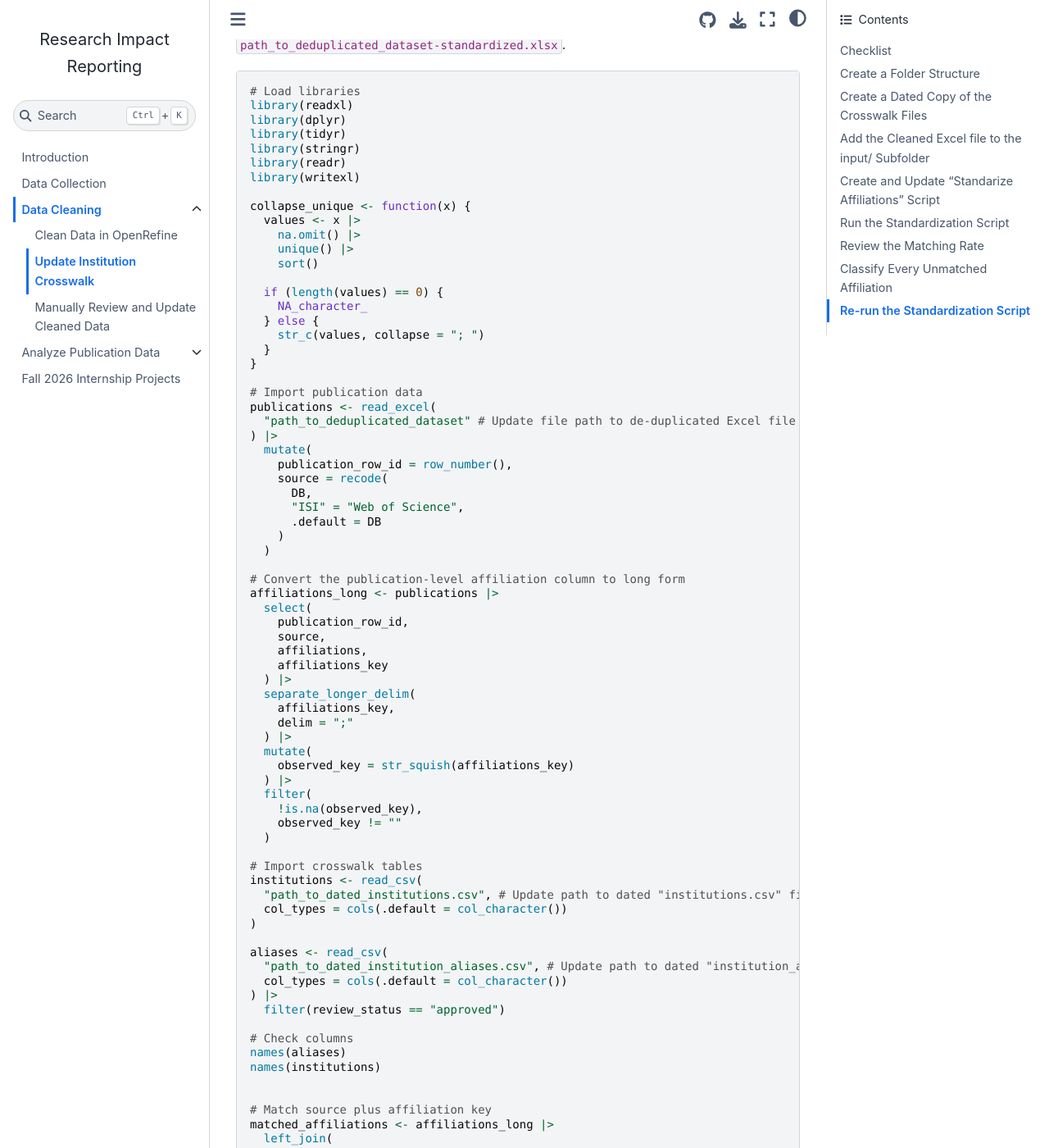
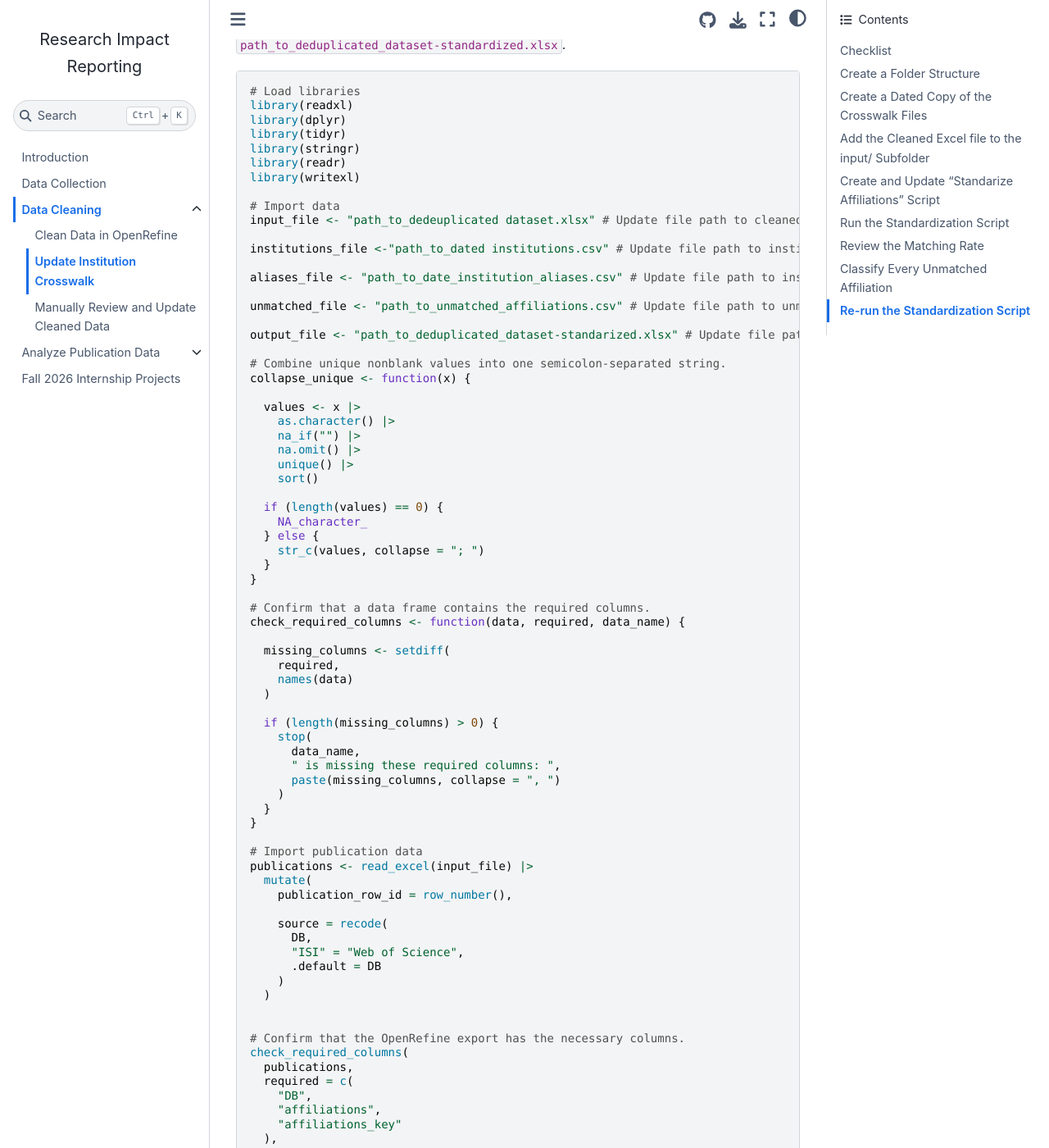
Before and after one commit to vvlooking/research-impact, a Jupyter Book: the page built from website/data-cleaning-crosswalk.md, in a window 1280 px wide and 1400 px high, scrolled down 1292 px. Shown: the whole window at 82% size. Built offline with Jupyter Book 1.0.4 settings and Sphinx 7.4.7 and the Sphinx Book theme 1.1.4, drawn with Linux system fonts in a browser that asks for light colours; pages that are not in the unit, such as notebooks, are missing from menus; some of the changed text lies outside the part shown.

Commit message:
Update data-cleaning-crosswalk.md

````diff
--- a/website/data-cleaning-crosswalk.md
+++ b/website/data-cleaning-crosswalk.md
@@ -27,7 +27,7 @@
 
 ## Create and Update "Standarize Affiliations" Script
 
-In RStudio, create the script `02_standardize_affiliations.R`. Then, update the following lines with the correct file paths: `path_to_deduplicated_dataset`, `path_to_dated_institutions.csv`, `path_to_dated_institution_aliases.csv`, `path_to_unmatched_affiliations.csv`, and `path_to_deduplicated_dataset-standardized.xlsx`.
+In RStudio, create the script `02_standardize_affiliations.R`. Then, update the following lines with the correct file paths: `path_to_deduplicated_dataset.xlsx`, `path_to_dated_institutions.csv`, `path_to_dated_institution_aliases.csv`, `path_to_unmatched_affiliations.csv`, and `path_to_deduplicated_dataset-standardized.xlsx`.
 
 ```r
 # Load libraries
@@ -38,8 +38,23 @@
 library(readr)
 library(writexl)
 
+# Import data
+input_file <- "path_to_dedeuplicated dataset.xlsx" # Update file path to cleaned de-duplicated OpenRefine dataset
+
+institutions_file <-"path_to_dated institutions.csv" # Update file path to institutions crosswalk
+
+aliases_file <- "path_to_date_institution_aliases.csv" # Update file path to institution aliases
+
+unmatched_file <- "path_to_unmatched_affiliations.csv" # Update file path to unmatched affiliations spreadsheet
+
+output_file <- "path_to_deduplicated_dataset-standarized.xlsx" # Update file path to output folder
+
+# Combine unique nonblank values into one semicolon-separated string.
 collapse_unique <- function(x) {
+
   values <- x |>
+    as.character() |>
+    na_if("") |>
     na.omit() |>
     unique() |>
     sort()
@@ -51,12 +66,28 @@
   }
 }
 
+# Confirm that a data frame contains the required columns.
+check_required_columns <- function(data, required, data_name) {
+
+  missing_columns <- setdiff(
+    required,
+    names(data)
+  )
+
+  if (length(missing_columns) > 0) {
+    stop(
+      data_name,
+      " is missing these required columns: ",
+      paste(missing_columns, collapse = ", ")
+    )
+  }
+}
+
 # Import publication data
-publications <- read_excel(
-  "path_to_deduplicated_dataset" # Update file path to de-duplicated Excel file
-) |>
+publications <- read_excel(input_file) |>
   mutate(
     publication_row_id = row_number(),
+
     source = recode(
       DB,
       "ISI" = "Web of Science",
@@ -64,7 +95,19 @@
     )
   )
 
-# Convert the publication-level affiliation column to long form
+
+# Confirm that the OpenRefine export has the necessary columns.
+check_required_columns(
+  publications,
+  required = c(
+    "DB",
+    "affiliations",
+    "affiliations_key"
+  ),
+  data_name = "The publication workbook"
+)
+
+# Convert affiliations to long form
 affiliations_long <- publications |>
   select(
     publication_row_id,
@@ -84,47 +127,157 @@
     observed_key != ""
   )
 
-# Import crosswalk tables
+# Import the institutional crosswalk
+
 institutions <- read_csv(
-  "path_to_dated_institutions.csv", # Update path to dated "institutions.csv" file in the data/ subfolder
-  col_types = cols(.default = col_character())
+  institutions_file,
+  col_types = cols(.default = col_character()),
+  show_col_types = FALSE
 )
 
 aliases <- read_csv(
-  "path_to_dated_institution_aliases.csv", # Update path to dated "institution_aliases.csv" file in the data/subfolder
-  col_types = cols(.default = col_character())
-) |>
+  aliases_file,
+  col_types = cols(.default = col_character()),
+  show_col_types = FALSE
+)
+
+
+# Confirm that institutions.csv has the necessary columns.
+check_required_columns(
+  institutions,
+  required = c(
+    "institution_id",
+    "canonical_name",
+    "ipeds_unitid",
+    "ror_id",
+    "entity_type",
+    "state_code",
+    "country_code"
+  ),
+  data_name = "institutions.csv"
+)
+
+
+# Confirm that institution_aliases.csv has the necessary columns.
+check_required_columns(
+  aliases,
+  required = c(
+    "source",
+    "observed_key",
+    "institution_id",
+    "review_status"
+  ),
+  data_name = "institution_aliases.csv"
+)
+
+
+# Keep only approved mappings.
+aliases <- aliases |>
   filter(review_status == "approved")
 
-# Check columns
-names(aliases)
-names(institutions)
+
+# Stop if an approved alias is missing an institution ID.
+approved_without_id <- aliases |>
+  filter(
+    is.na(institution_id),
+    institution_id == ""
+  )
+
+if (nrow(approved_without_id) > 0) {
+  stop(
+    "At least one approved alias is missing an institution_id."
+  )
+}
 
 
-# Match source plus affiliation key
+# Stop if the same source and alias combination appears more than once.
+duplicate_aliases <- aliases |>
+  count(
+    source,
+    observed_key,
+    name = "row_count"
+  ) |>
+  filter(row_count > 1)
+
+if (nrow(duplicate_aliases) > 0) {
+
+  print(duplicate_aliases)
+
+  stop(
+    "Duplicate source and observed_key combinations were found ",
+    "in institution_aliases.csv."
+  )
+}
+
+
+# Stop if an alias points to an institution that is absent from institutions.csv.
+orphan_aliases <- aliases |>
+  anti_join(
+    institutions,
+    by = "institution_id"
+  )
+
+if (nrow(orphan_aliases) > 0) {
+
+  print(
+    orphan_aliases |>
+      select(
+        source,
+        observed_key,
+        institution_id
+      )
+  )
+
+  stop(
+    "At least one approved alias points to an institution_id ",
+    "that is missing from institutions.csv."
+  )
+}
+
+# Match affiliations to institutions
+
 matched_affiliations <- affiliations_long |>
   left_join(
     aliases |>
-      select(source, observed_key, institution_id),
-    by = c("source", "observed_key")
+      select(
+        source,
+        observed_key,
+        institution_id
+      ),
+    by = c(
+      "source",
+      "observed_key"
+    )
   ) |>
   left_join(
     institutions,
     by = "institution_id"
   )
 
-# Create an updated unmatched-review file
-unmatched <- matched_affiliations |>
+# Create an unmatched affiliation review file
+
+nmatched <- matched_affiliations |>
   filter(is.na(institution_id)) |>
-  count(source, observed_key, sort = TRUE)
+  count(
+    source,
+    observed_key,
+    sort = TRUE,
+    name = "occurrences"
+  ) |>
+  mutate(
+    institution_id = NA_character_,
+    review_status = "pending",
+    notes = NA_character_
+  )
+
 
 write_csv(
   unmatched,
-  "path_to_unmatched_affiliations.csv", # Update path to "unmatched affiliations.csv" in the review/ subfolder
+  unmatched_file,
   na = ""
 )
 
-# Prevent repeated authors from causing repeated institution matches
+# Create one row per publication and institution
 publication_institutions <- matched_affiliations |>
   filter(!is.na(institution_id)) |>
   distinct(
@@ -142,39 +296,127 @@
       any(!is.na(institution_id)) ~ "partial",
       TRUE ~ "unmatched"
     ),
-    unmatched_affiliation_count = sum(is.na(institution_id)),
+
+    unmatched_affiliation_count =
+      sum(is.na(institution_id)),
+
     .groups = "drop"
-  ) |>
+  )
+
+
+institution_summary <- publication_institutions |>
+  group_by(publication_row_id) |>
+  summarise(
+    canonical_affiliations =
+      collapse_unique(canonical_name),
+
+    institution_ids =
+      collapse_unique(institution_id),
+
+    ipeds_unitids =
+      collapse_unique(ipeds_unitid),
+
+    ror_ids =
+      collapse_unique(ror_id),
+
+    entity_type =
+      collapse_unique(entity_type),
+
+    state_code =
+      collapse_unique(state_code),
+
+    country_code =
+      collapse_unique(country_code),
+
+    institution_count =
+      n_distinct(institution_id),
+
+    .groups = "drop"
+  )
+
+
+standardized_summary <- match_summary |>
   left_join(
-    publication_institutions |>
-      group_by(publication_row_id) |>
-      summarise(
-        canonical_affiliations =
-          collapse_unique(canonical_name),
-        institution_ids =
-          collapse_unique(institution_id),
-        ipeds_unitids =
-          collapse_unique(ipeds_unitid),
-        ror_ids =
-          collapse_unique(ror_id),
-        institution_count =
-          n_distinct(institution_id),
-        .groups = "drop"
-      ),
+    institution_summary,
     by = "publication_row_id"
   )
 
-# Add results without overwriting original affiliation columns
+# Add standardized results to the original publication records
+
 standardized_publications <- publications |>
   left_join(
     standardized_summary,
     by = "publication_row_id"
+  ) |>
+  mutate(
+    match_status = if_else(
+      is.na(match_status),
+      "no_affiliation_data",
+      match_status
+    ),
+
+    unmatched_affiliation_count = coalesce(
+      unmatched_affiliation_count,
+      0L
+    ),
+
+    institution_count = coalesce(
+      institution_count,
+      0L
+    )
   )
 
+# Create a publication-institution table
+
+publication_institution_detail <- publication_institutions |>
+  select(
+    publication_row_id,
+    source,
+    observed_key,
+    institution_id,
+    canonical_name,
+    entity_type,
+    state_code,
+    country_code,
+    ipeds_unitid,
+    ror_id
+  ) |>
+  arrange(
+    publication_row_id,
+    canonical_name
+  )
+
+# Create a quality control summary
+
+quality_control <- standardized_publications |>
+  count(
+    match_status,
+    name = "publication_count"
+  ) |>
+  mutate(
+    percent = publication_count / sum(publication_count)
+  )
+
+# Export the standardized file
+
 write_xlsx(
-  standardized_publications,
-  "path_to_deduplicated_dataset-standardized.xlsx" # Update path to standardized output file in output/ subfolder (add -standardized.xlsx to the original file name)
+  list(
+    Publications =
+      standardized_publications,
+
+    `Publication Institutions` =
+      publication_institution_detail,
+
+    `Quality Control` =
+      quality_control
+  ),
+  output_file
 )
+
+
+message("Standardized workbook written to: ", output_file)
+
+message("Unmatched review file written to: ", unmatched_file)
 ```
 
 ## Run the Standardization Script
@@ -186,12 +428,9 @@
 Add the following code to the end of the standardization script:
 
 ```r
-# Review the results
+print(quality_control)
 
-standardized_publications |>
-  count(match_status)
 
-# Check examples
 standardized_publications |>
   filter(match_status != "complete") |>
   select(
@@ -201,7 +440,12 @@
     affiliations,
     affiliations_key,
     canonical_affiliations,
-    match_status
+    institution_ids,
+    entity_type,
+    state_code,
+    country_code,
+    match_status,
+    unmatched_affiliation_count
   ) |>
   View()
 ```
````
Also changed, not shown: other parts of website/data-cleaning-crosswalk.md (+3 -2 lines).
